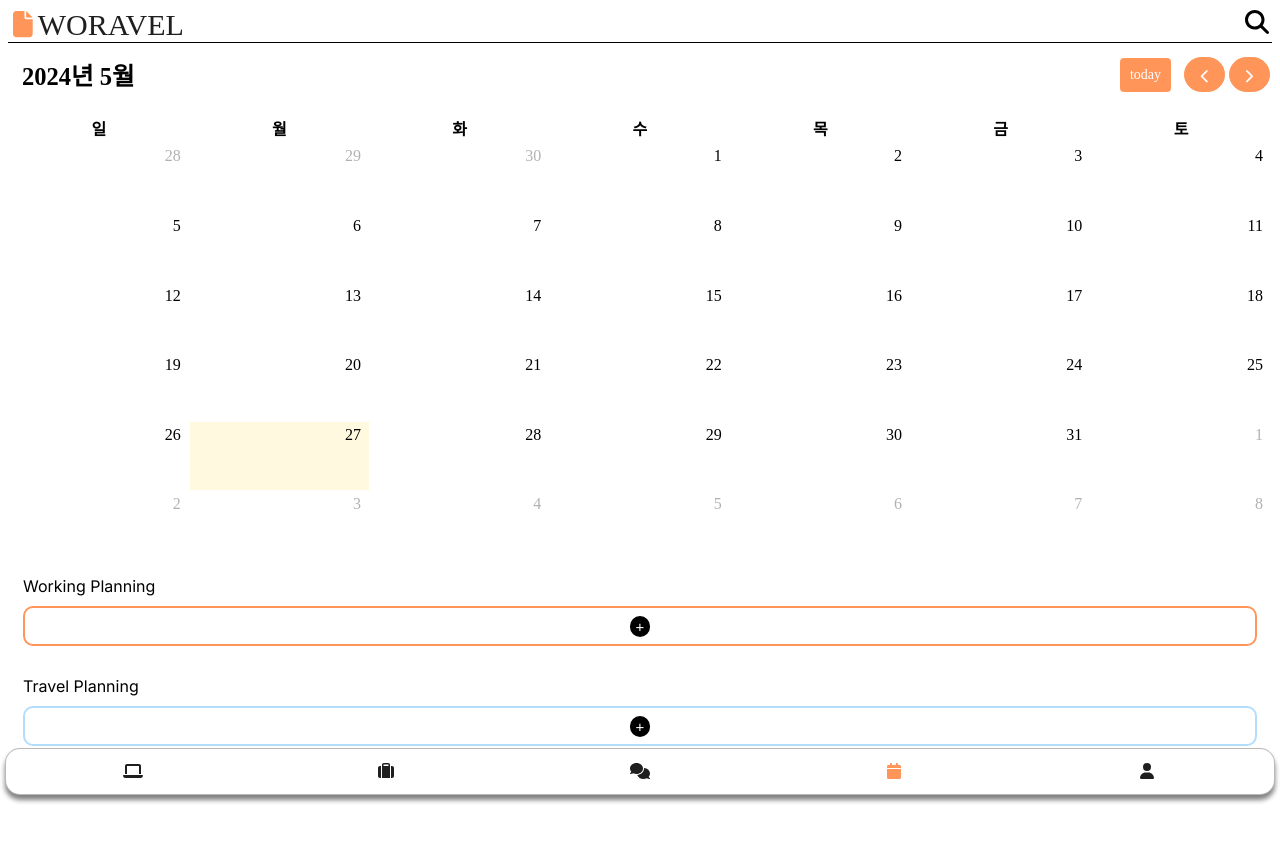
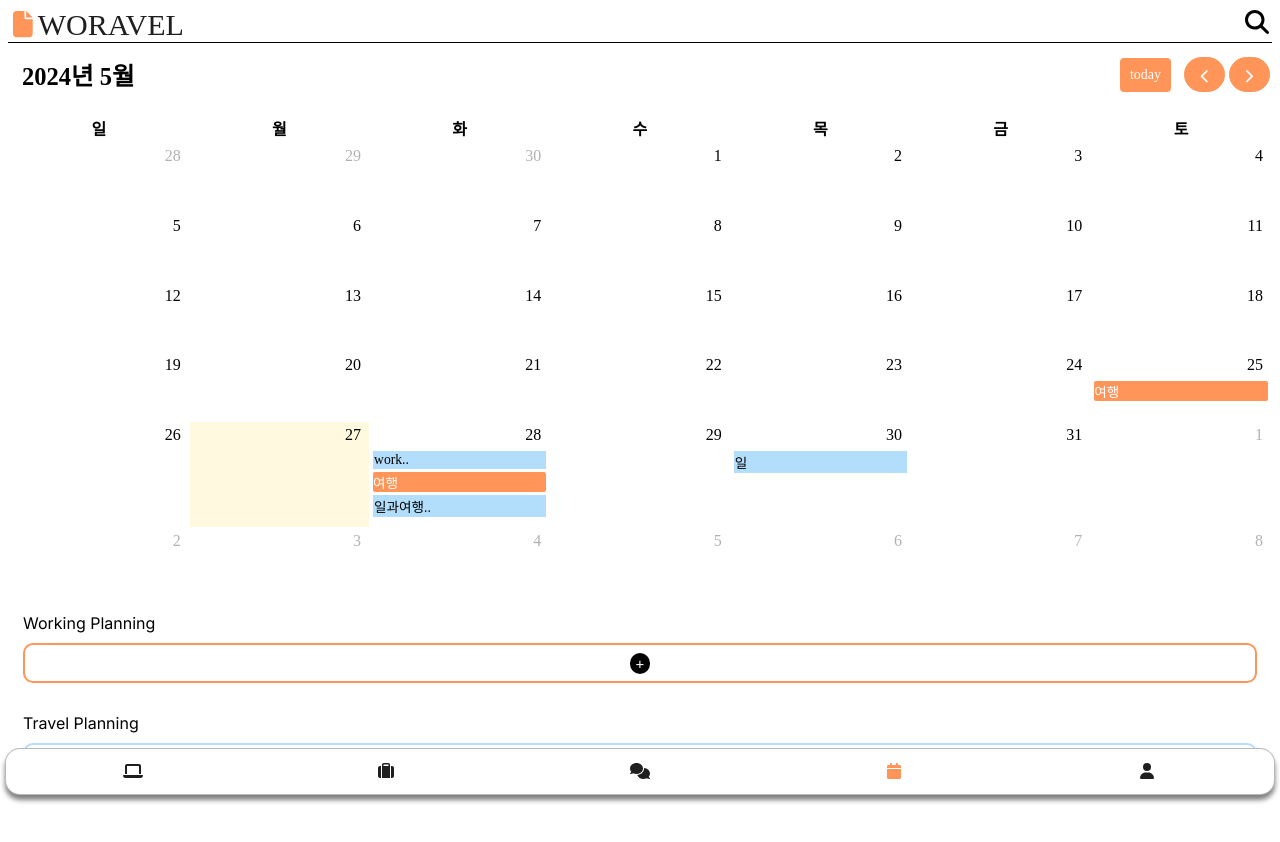
Before and after one commit to Olrlokr/woravel-FE, a React (Create React App) app: page /calendar in a window 1280 px wide. Shown: the top 842 px of the page. Before the commit the page ends 800 px from the top, so only its background shows below. Built offline with nearby package versions, Linux system fonts and the light colour scheme.

Commit message:
240531 lej : full calendar custom (planning page and dateClick)

```diff
--- a/package.json
+++ b/package.json
@@ -9,6 +9,7 @@
     "@fortawesome/react-fontawesome": "^0.2.2",
     "@fullcalendar/core": "^6.1.13",
     "@fullcalendar/daygrid": "^6.1.13",
+    "@fullcalendar/interaction": "^6.1.13",
     "@fullcalendar/react": "^6.1.13",
     "@testing-library/jest-dom": "^5.17.0",
     "@testing-library/react": "^13.4.0",
--- a/src/pages/Calendar.jsx
+++ b/src/pages/Calendar.jsx
@@ -1,10 +1,58 @@
-import React from 'react'
+import React, { useState } from 'react'
 import FullCalendar from '@fullcalendar/react'
 import dayGridPlugin from '@fullcalendar/daygrid';
+import interactionPlugin from '@fullcalendar/interaction'
 import '../styles/calendar.css'
 
 
+const events = [
+  {
+    title : "일",
+    start : "2024-05-30",
+    end : "2024-05-31",
+    type: "work"
+  },
+  {
+    title : "여행",
+    start : "2024-05-28",
+    type: "travel",
+  },
+  {
+    title : "work2.",
+    start : "2024-05-28",
+    type: "work",
+  },
+
+  {
+    title : "일과여행의향연..",
+    start : "2024-05-28",
+    type: "work",
+  },
+  {
+    title : "여행",
+    start : "2024-05-25",
+    type: "travel",
+  }
+];
+
+
+
+
 export default function Calendar() {
+  const [selectedWorkDateEvents, setSelectedWorkDateEvents] = useState([]);
+  const [selectedTravelDateEvents, setSelectedTravelDateEvents] = useState([]);
+
+  const dateClick = (info) => {
+    //날짜 클릭 시, 아래 페이지에 일정 나오는 함수
+    const date = info.dateStr;
+    const dailyWorkPlan = events.filter(event => (event.start === date || event.end === date) && event.type === "work");
+    const dailyTravelPlan = events.filter(event => (event.start === date || event.end === date) && event.type === "travel");
+    setSelectedWorkDateEvents(dailyWorkPlan);
+    setSelectedTravelDateEvents(dailyTravelPlan);
+
+  }
+
+
   const renderDayCellContent = (info) => {
     let number = document.createElement("a");
     number.classList.add("fc-daygrid-day-number");
@@ -19,18 +67,53 @@ export default function Calendar() {
 
 
 
+  const eventContent = (info) => {
+    console.log('test하고 지우기 | info : ',info)
+    // 이벤트 유형에 따라 다른 클래스 추가
+    let title = info.event.title;
+    if(info.event.title.length > 4){
+      title = info.event.title.substring(0, 4) + "..";
+    }
+    if (info.event._def.extendedProps.type === "work") {
+      return {
+        html: `<div class="fc-content fc-event-work" style = "background-color:#B2DEFC;border: 1px solid #B2DEFC;color:#000 ">${title}</div>`
+      };
+    } else if (info.event._def.extendedProps.type === "travel") {
+      return {
+        html: `<div class="fc-content fc-event-travel style = "background-color:#FF9559;border: 1px solid #FF9559">${title}</div>`
+      };
+    }
+  };
+
+
+
   return (
-    <div>
+    <div className = "calendar-page-wrapper">
       <FullCalendar
+          plugins={[ interactionPlugin,dayGridPlugin ]}
           defaultView="dayGridMonth"
-          plugins={[ dayGridPlugin ]}
+          selectable = "true"
           height="auto"
           locale="ko"
           dayCellContent={renderDayCellContent}
+          events = {events}
+          eventContent={eventContent}
+          dateClick={dateClick}
         />
+
 
       <div className = "plan-wrapper">
         <div>Working Planning</div>
+        {selectedWorkDateEvents.length > 0 ? (
+          selectedWorkDateEvents.map((event, index) => (
+            <button key={index} className='plan-box-btn'>
+              <div className='event-title'>{event.title}</div>
+              {/* <div className='event-dates'>{event.start} - {event.end ? event.end : event.start}</div> */}
+            </button>
+          ))
+        ) : (
+          <div></div>
+        )}
         <button className ="plan-box-btn">
           <div className ="plan-plus-wrapper">+</div>
         </button>
@@ -39,6 +122,15 @@ export default function Calendar() {
 
       <div className = "plan-wrapper">
         <div>Travel Planning</div>
+        {selectedTravelDateEvents.length > 0 ? (
+          selectedTravelDateEvents.map((event, index) => (
+            <div key={index} className='plan-box-btn' style={{border:"2px solid #B2DEFC"}}>
+              <div className='event-title'>{event.title}</div>
+            </div>
+          ))
+        ) : (
+          <div></div>
+        )}
         <button className ="plan-box-btn" style={{border:"2px solid #B2DEFC"}}>
           <div className ="plan-plus-wrapper">+</div>
         </button>
@@ -46,6 +138,9 @@ export default function Calendar() {
 
 
 
+
+
+
     </div>
   )
 }
--- a/src/styles/calendar.css
+++ b/src/styles/calendar.css
@@ -1,6 +1,8 @@
 @import '../styles/woravel.css';
 
-
+.calendar-page-wrapper{
+    margin-bottom:50px;
+}
 
 /* this is full calendar custom */
 
@@ -8,9 +10,10 @@
 :root {
     --fc-border-color: #fff;
     --fc-event-bg-color: #FF9559;
-    --fc-event-border-color: #FF9559;
+    --fc-event-border-color: #fff;
     --fc-now-indicator-color:#FF9559;
-    --fc-button-active-border-color: aqua;
+    --fc-button-active-border-color: #FF9559;
+    --fc-button-active-bg-color : #fff;
   }
 
 
@@ -68,11 +71,6 @@
 
 
 
-
-
-
-
-
 /* !!  */
 .plan-wrapper{
     padding: 15px;
@@ -102,3 +100,19 @@
     padding: 2px 6px;
     border-radius: 100px;
 }
+
+
+/* 계획된 일정 !!  */
+.date-plan-wrapper{
+    padding: 15px;
+    font-size: 16px;
+    font-family: Inter;
+}
+/* travel - work 계획 색상 변경 */
+
+.work-event-item{
+    padding: 15px;
+    font-size: 16px;
+    font-family: Inter;
+
+}
```
Also changed, not shown: 1 other file (tests, documents, lock files or other folders).
